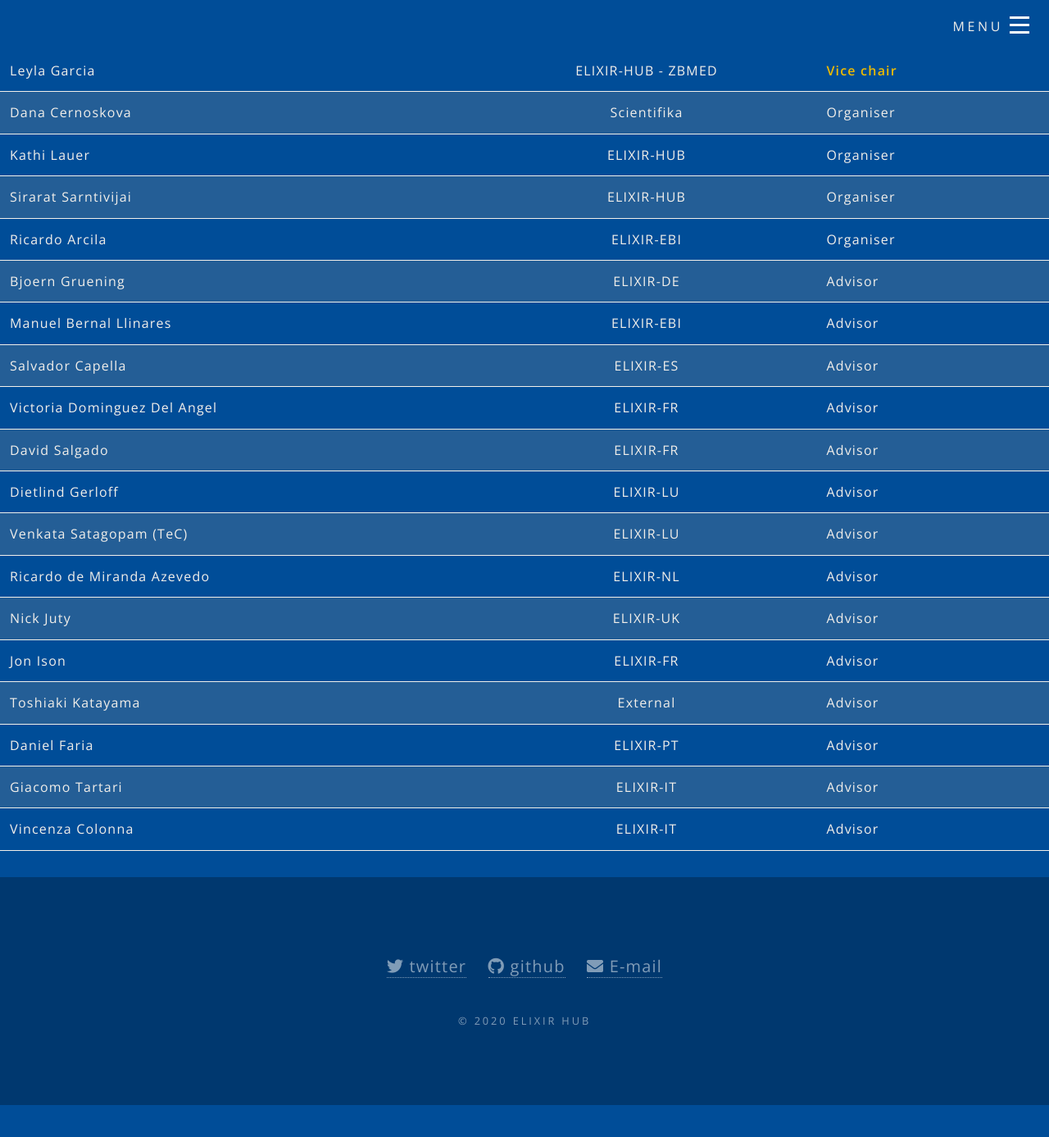
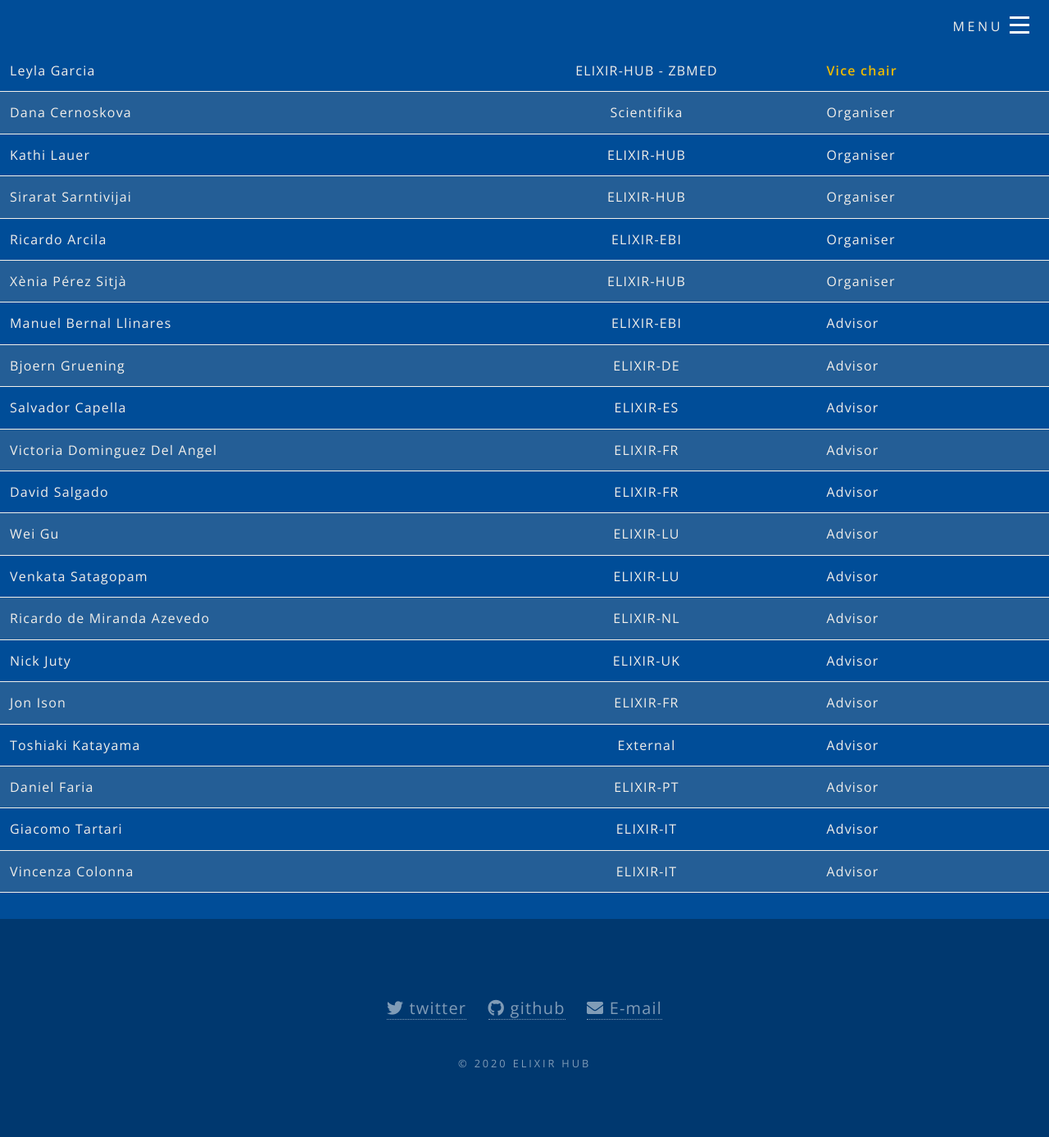
Before and after one commit to elixir-europe/biohackathon-europe-2020, a Jekyll site: the page built from _committee/updated committee-1.md, in a window 1280 px wide and 1400 px high, scrolled down 137 px. Shown: the top 1387 px of the window at 82% size. Built offline with Jekyll 4.4.1, drawn with Linux system fonts in a browser that asks for light colours; nearby versions of some CDN libraries; before the commit the page ends 1485 px from its top, so only the background shows below that.

```diff
--- a/_committee/updated committee-1.md
+++ b/_committee/updated committee-1.md
@@ -13,13 +13,14 @@ author: Ricardo
 | Kathi Lauer                | ELIXIR-HUB  | Organiser  |
 | Sirarat Sarntivijai        | ELIXIR-HUB  | Organiser  |
 | Ricardo Arcila             | ELIXIR-EBI  | Organiser  |
+| Xènia Pérez Sitjà             | ELIXIR-HUB  | Organiser  |
+| Manuel Bernal Llinares     | ELIXIR-EBI  | Advisor    |
 | Bjoern Gruening            | ELIXIR-DE   | Advisor    |
-| Manuel Bernal Llinares     | ELIXIR-EBI  | Advisor    |
 | Salvador Capella           | ELIXIR-ES   | Advisor    |
 | Victoria Dominguez Del Angel  | ELIXIR-FR   | Advisor  |
 | David Salgado              | ELIXIR-FR   | Advisor  |
-| Dietlind Gerloff           | ELIXIR-LU   | Advisor    |
-| Venkata Satagopam (TeC)    | ELIXIR-LU   | Advisor    |
+| Wei Gu   | ELIXIR-LU   | Advisor  |
+| Venkata Satagopam    | ELIXIR-LU   | Advisor    |
 | Ricardo de Miranda Azevedo | ELIXIR-NL   | Advisor    |
 | Nick Juty | ELIXIR-UK   | Advisor    |
 | Jon Ison | ELIXIR-FR   | Advisor    |
--- a/_includes/header.html
+++ b/_includes/header.html
@@ -24,6 +24,7 @@
               <span class="sub-item"><i class="fa fa-angle-right" class="scrolly"></i><a href="{{ site.baseurl }}/venue.html#venue-accomodation">Accomodation</a></span>
               <span class="sub-item"><i class="fa fa-angle-right" class="scrolly"></i><a href="{{ site.baseurl }}/venue.html#venue-access">Travel information</a></span>
             </li>
+            <li><a href="{{ site.baseurl }}/proposalscall.html">Call for proposals</a></li>
             <li><a href="{{ site.baseurl }}/registration.html">Registration</a></li>
             <li><a href="{{ site.baseurl }}/contact.html">Contact</a></li>
             <li><a href="{{ site.baseurl }}/ipdiscl.html">IP Disclaimer</a></li>
--- a/css/main.scss
+++ b/css/main.scss
@@ -1448,28 +1448,11 @@ body.is-menu-visible {
 	@include vendor('justify-content',
 	'center');
 	cursor: default;
-	// height: 100vh;
-	min-height: 35em;
+	min-height: 50em;
 	overflow: hidden;
 	position: relative;
 	text-align: center;
-	// .video-wrapper {
-	// 	// @include vendor('display',
-	// 	// 'flex');
-	// 	// @include vendor('flex-direction',
-	// 	// 'column');
-	// 	// @include vendor('justify-content',
-	// 	// 'center');
-	// 	// position: relative;
-	// 	// text-align: center;
-	// 	// min-height: 35em;
-	// 	.video {
-	// 		position: fixed;
-	// 		z-index: -99;
-	// 		width: 100%;
-	// 		height: 100%
-	// 	}
-	// }
+
 	.video {
 		position: fixed;
 		z-index: -99;
@@ -1500,31 +1483,11 @@ body.is-menu-visible {
 				'color 7s ease'));
 				font-size: 1.75em;
 				opacity: 1;
-				padding: 0.35em 1em;
+				padding: 0 1em;
+				margin-bottom: 0.5em;
 				position: relative;
 				z-index: 1;
 				color: _palette(fg);
-				// &:before,
-				// &:after {
-				// 	@include vendor('transition',
-				// 	'width 0.85s ease');
-				// 	@include vendor('transition-delay',
-				// 	'0.25s');
-				// 	background: _palette(fg-bold);
-				// 	content: '';
-				// 	display: block;
-				// 	height: 2px;
-				// 	position: absolute;
-				// 	width: 100%;
-				// }
-				// &:before {
-				// 	top: 0;
-				// 	left: 0;
-				// }
-				// &:after {
-				// 	bottom: 0;
-				// 	right: 0;
-				// }
 			}
 
 			img {
@@ -1538,6 +1501,7 @@ body.is-menu-visible {
 		}
 	}
 	p {
+		margin-bottom: 0.5em;
 		letter-spacing: _size(letter-spacing-alt); // text-transform: uppercase;
 		a {
 			color: inherit;
@@ -1600,6 +1564,12 @@ body.is-menu-visible {
 		top: 0;
 		opacity: 0;
 	}
+	@include breakpoint(xlarge) {
+		min-height: 35em;
+	}
+	// @include breakpoint(xlarge) {
+	// 	min-height: 50em;
+	// }
 	@include breakpoint(small) {
 		// @include padding(7em,
 		// 3em);
```
Also changed, not shown: index.html (+41 -3 lines), proposalscall.html (added, +38 -0 lines).
